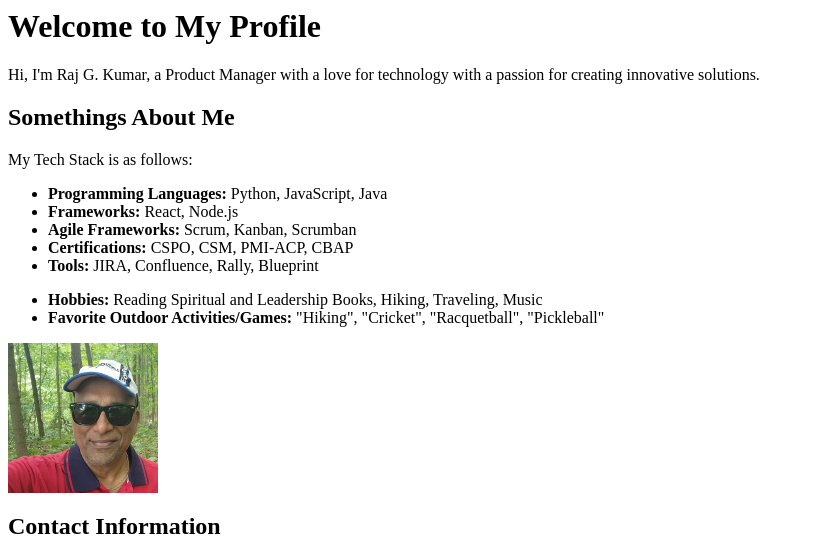
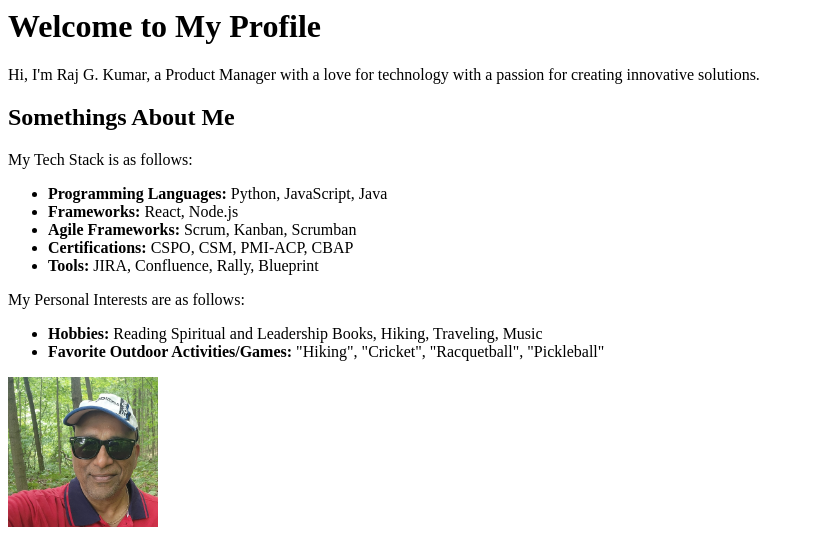
Before and after one commit to RajGajapathi/RajGKumar_ProfilePage, a plain HTML site: page index.html in a window 1280 px wide. Shown: the top 544 px of the page, without its empty margins (0-814 px from the left). Drawn offline with Linux system fonts and the light colour scheme.

Commit message:
Adding a new line

```diff
--- a/index.html
+++ b/index.html
@@ -15,6 +15,10 @@
             <li><strong>Certifications:  </strong>CSPO, CSM, PMI-ACP, CBAP</li>
             <li><strong>Tools: </strong>JIRA, Confluence, Rally, Blueprint</li>
         </ul>
+
+        <p>
+            <bold>My Personal Interests are as follows:</bold>
+        </p>
         <ul>
             <li><strong>Hobbies: </strong>Reading Spiritual and Leadership Books, Hiking, Traveling, Music</li>
             <li><strong>Favorite Outdoor Activities/Games: </strong>"Hiking", "Cricket", "Racquetball", "Pickleball"</li>
```
